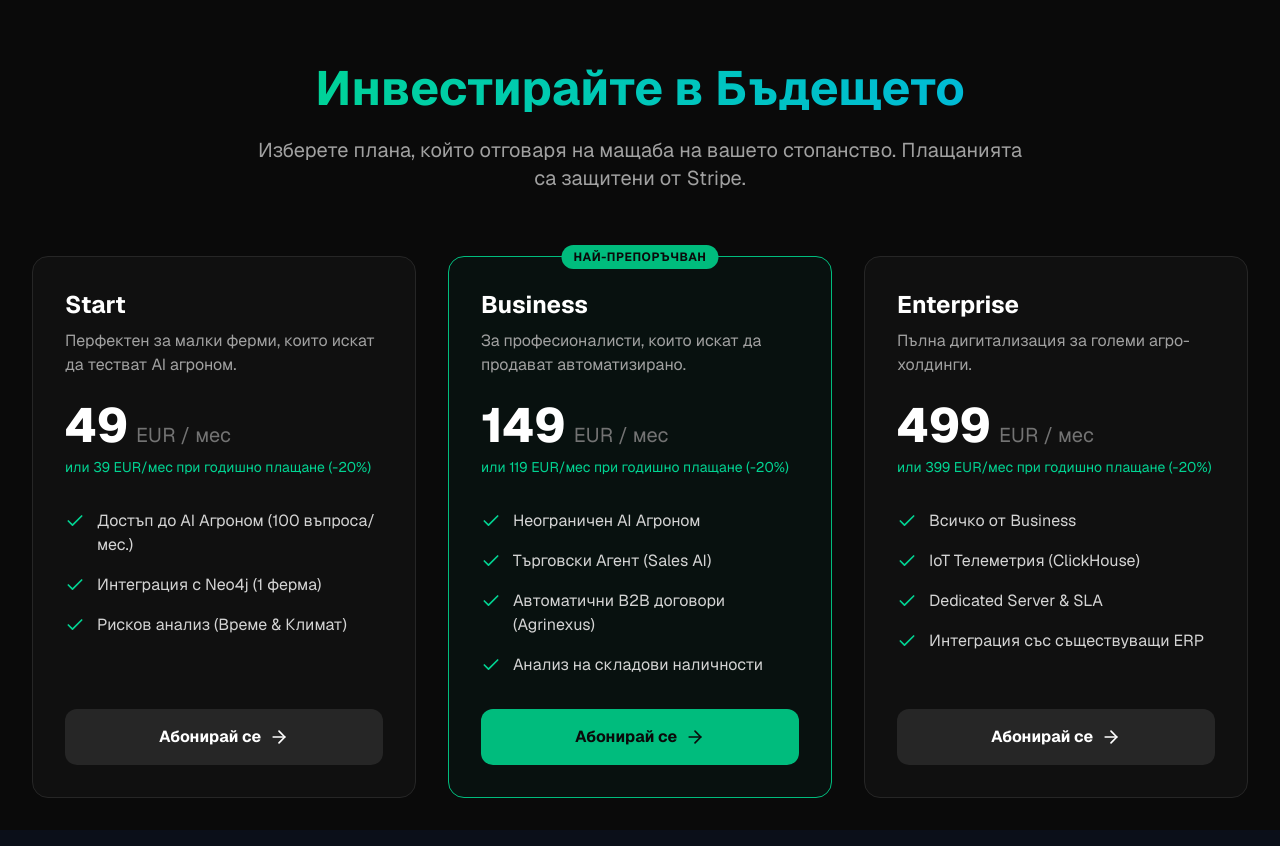
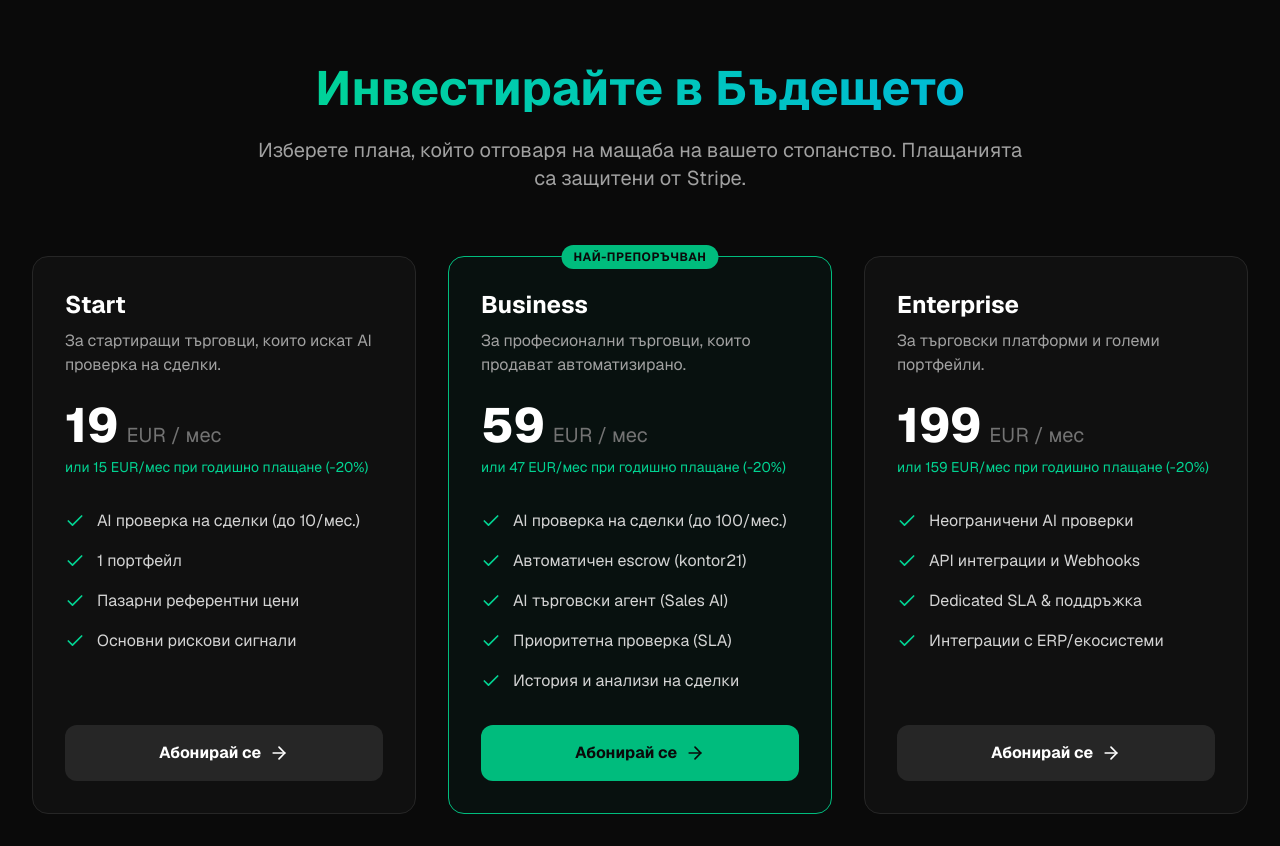
Before and after one commit to lukezester-ai/terraiq, a Next.js app in the folder frontend/next-app/: page /pricing in a window 1280 px wide. Built offline with nearby package versions, Linux system fonts and the light colour scheme; no server answers.

Commit message:
feat(pricing): launch pricing 19/59/199 EUR with annual discounts

```diff
--- a/frontend/next-app/src/app/pricing/page.tsx
+++ b/frontend/next-app/src/app/pricing/page.tsx
@@ -9,40 +9,42 @@ export default function PricingPage() {
     {
       id: "start",
       name: "Start",
-      price: "49",
-      annualPrice: "39",
-      description: "Перфектен за малки ферми, които искат да тестват AI агроном.",
+      price: "19",
+      annualPrice: "15",
+      description: "За стартиращи търговци, които искат AI проверка на сделки.",
       features: [
-        "Достъп до AI Агроном (100 въпроса/мес.)",
-        "Интеграция с Neo4j (1 ферма)",
-        "Рисков анализ (Време & Климат)",
+        "AI проверка на сделки (до 10/мес.)",
+        "1 портфейл",
+        "Пазарни референтни цени",
+        "Основни рискови сигнали",
       ],
     },
     {
       id: "business",
       name: "Business",
-      price: "149",
-      annualPrice: "119",
+      price: "59",
+      annualPrice: "47",
       popular: true,
-      description: "За професионалисти, които искат да продават автоматизирано.",
+      description: "За професионални търговци, които продават автоматизирано.",
       features: [
-        "Неограничен AI Агроном",
-        "Търговски Агент (Sales AI)",
-        "Автоматични B2B договори (Agrinexus)",
-        "Анализ на складови наличности",
+        "AI проверка на сделки (до 100/мес.)",
+        "Автоматичен escrow (kontor21)",
+        "AI търговски агент (Sales AI)",
+        "Приоритетна проверка (SLA)",
+        "История и анализи на сделки",
       ],
     },
     {
       id: "enterprise",
       name: "Enterprise",
-      price: "499",
-      annualPrice: "399",
-      description: "Пълна дигитализация за големи агро-холдинги.",
+      price: "199",
+      annualPrice: "159",
+      description: "За търговски платформи и големи портфейли.",
       features: [
-        "Всичко от Business",
-        "IoT Телеметрия (ClickHouse)",
-        "Dedicated Server & SLA",
-        "Интеграция със съществуващи ERP",
+        "Неограничени AI проверки",
+        "API интеграции и Webhooks",
+        "Dedicated SLA & поддръжка",
+        "Интеграции с ERP/екосистеми",
       ],
     },
   ];
```
